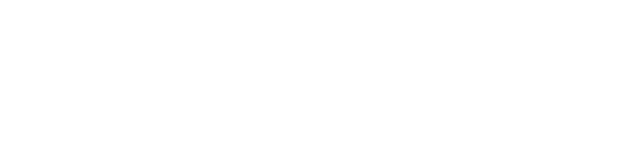
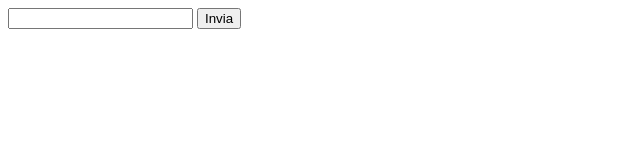
Before and after one commit to RickCraco/js-mail-dadi, a plain HTML site: page index.html in a window 1280 px wide. Shown: the whole page, without its empty margins (0-640 px from the left). Drawn offline with Linux system fonts and the light colour scheme.

Commit message:
aggiunto bottone per invio dati

```diff
--- a/index.html
+++ b/index.html
@@ -10,6 +10,8 @@
 
     <body>
 
+        <input type="text" class="form-control" id="email" value="">
+        <button class="btn btn-info" id="invia">Invia</button>
 
         <script src="js/script.js"></script>
     </body>
```
